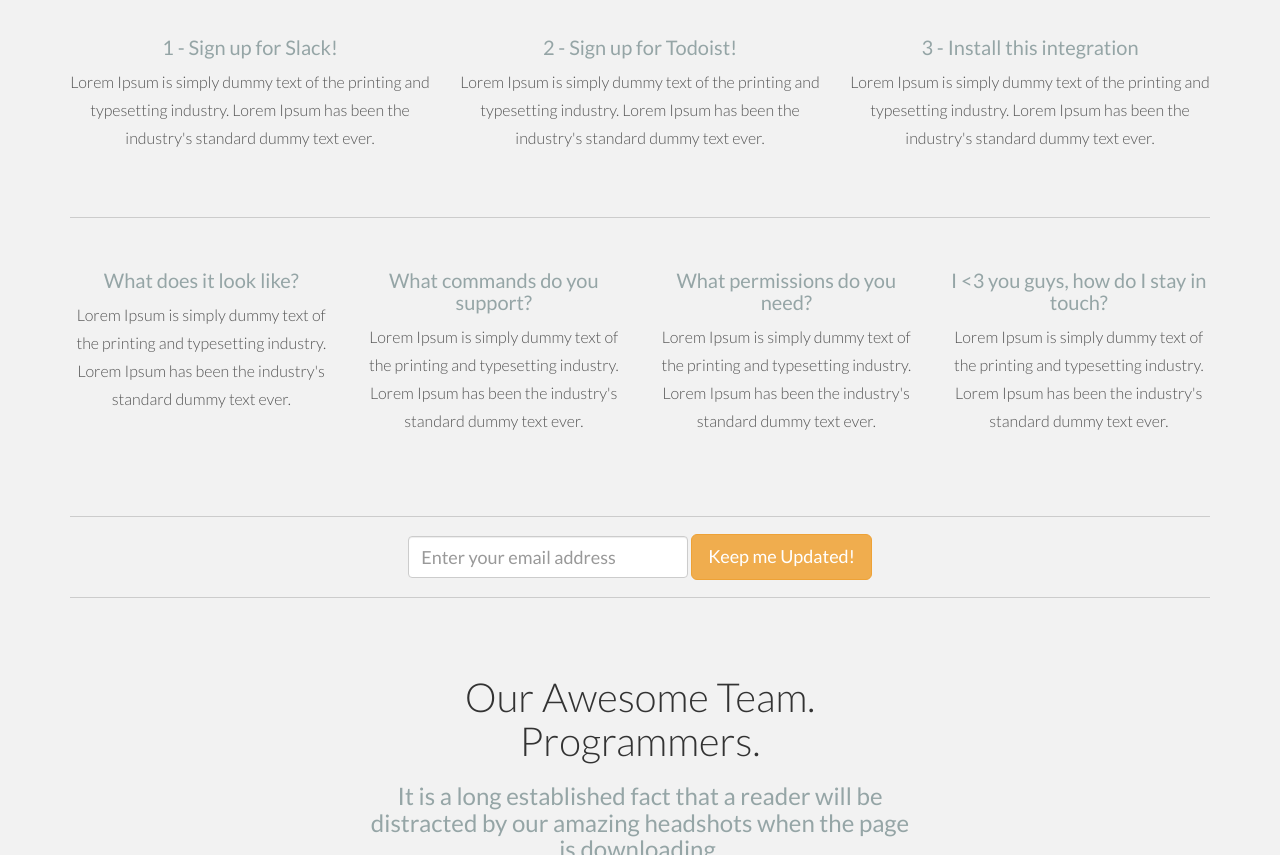
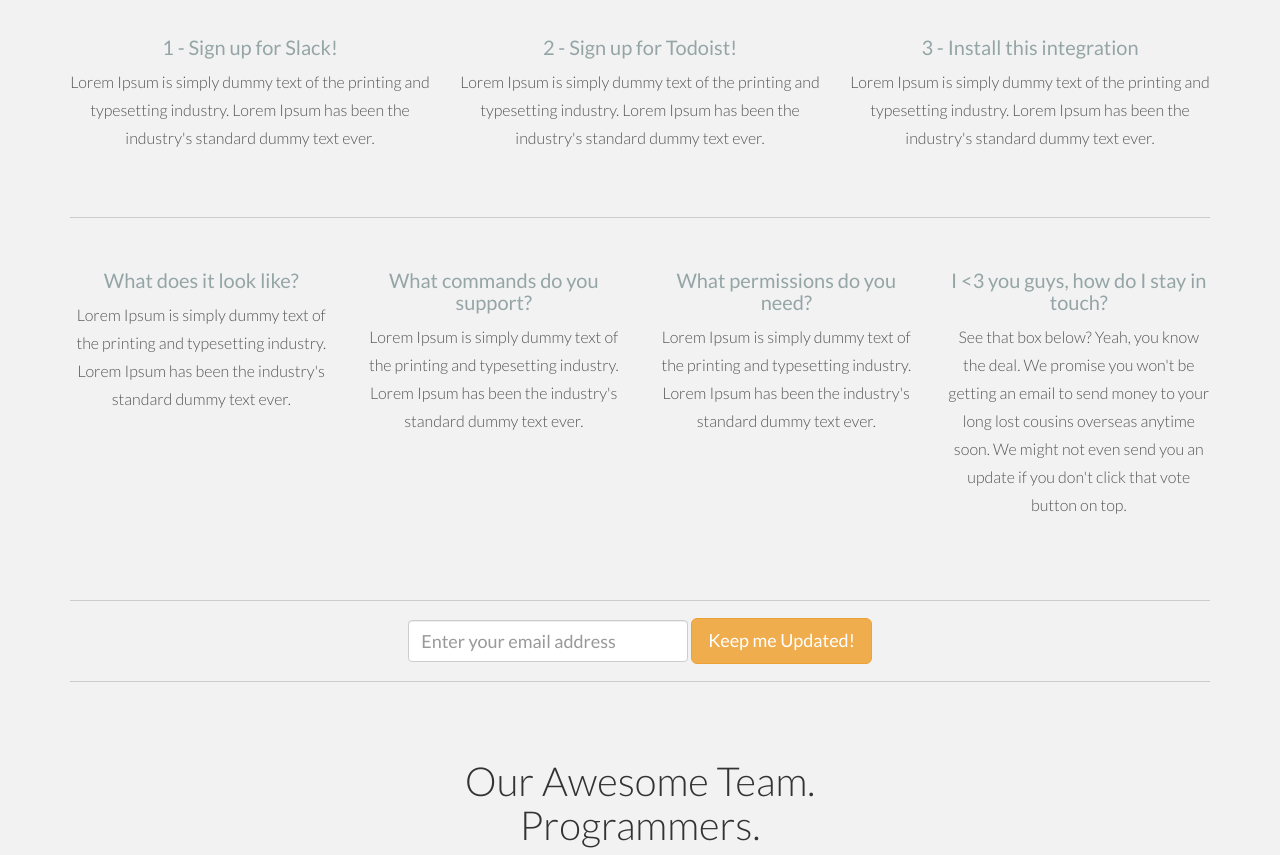
Before and after one commit to nko5/hicapacity, a website: page public/index.html in a window 1280 px wide. Shown: the part 893-1748 px from the top of the page. Drawn offline with nearby package versions, Linux system fonts and the light colour scheme.

Commit message:
Updating copy

```diff
--- a/public/index.html
+++ b/public/index.html
@@ -53,6 +53,7 @@
 			<div class="row">
 				<div class="col-lg-6">
                     <iframe src="http://nodeknockout.com/iframe/hicapacity" frameborder=0 scrolling=no allowtransparency=true width=115 height=25></iframe>
+                    <img class="img-responsive" src="/img/voteforus.png" style="float:right; width:30%; margin-top:-1em; margin-right:15em;"/>
                     <h1>Get **it done in Slack!<br/><img src="/img/theme/banner.jpg" width="100%" style="margin-top:.25em;"/></h1>
 				</div><!-- /col-lg-6 -->
 				<div class="col-lg-6">
@@ -111,7 +112,12 @@
 
 			<div class="col-lg-3">
                 <h4>I <3 you guys, how do I stay in touch?</h4>
-				<p>Lorem Ipsum is simply dummy text of the printing and typesetting industry. Lorem Ipsum has been the industry's standard dummy text ever.</p>
+                <p>
+                    See that box below? Yeah, you know the deal. We promise you
+                    won't be getting an email to send money to your long lost
+                    cousins overseas anytime soon. We might not even send you
+                    an update if you don't click that vote button on top.
+                </p>
 			</div><!--/col-lg-3 -->
 		</div><!-- /row -->
 	</div><!-- /container -->
```
